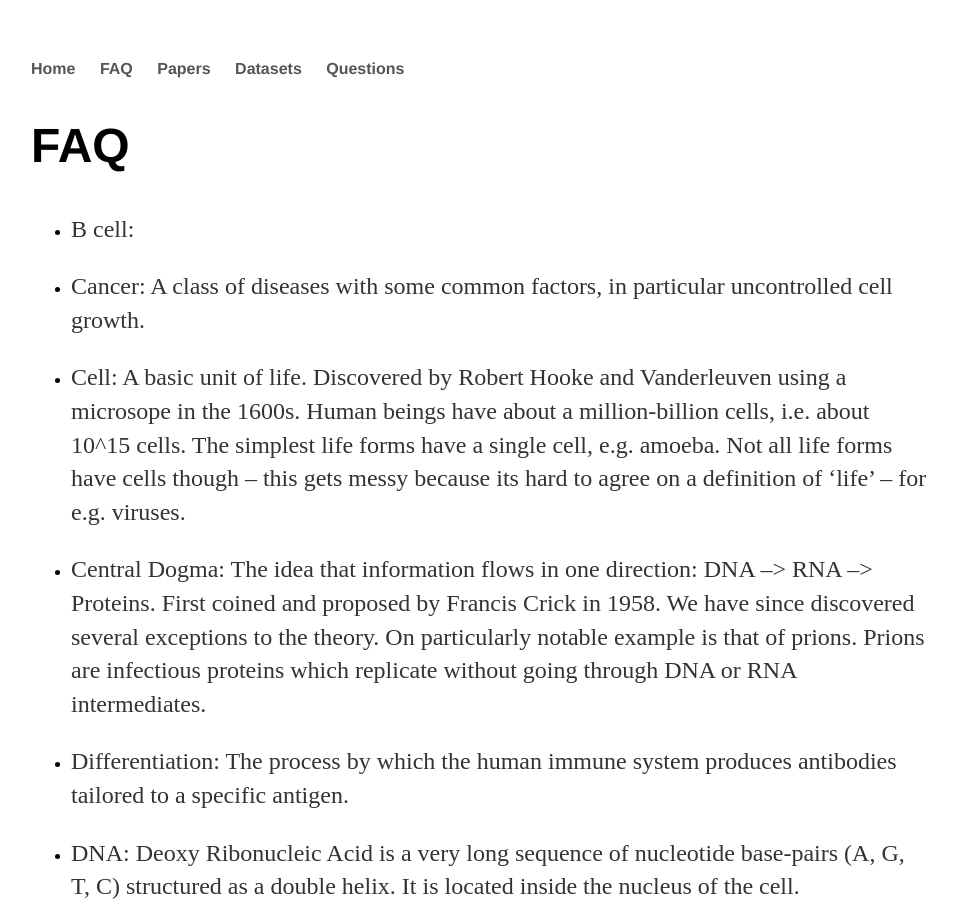
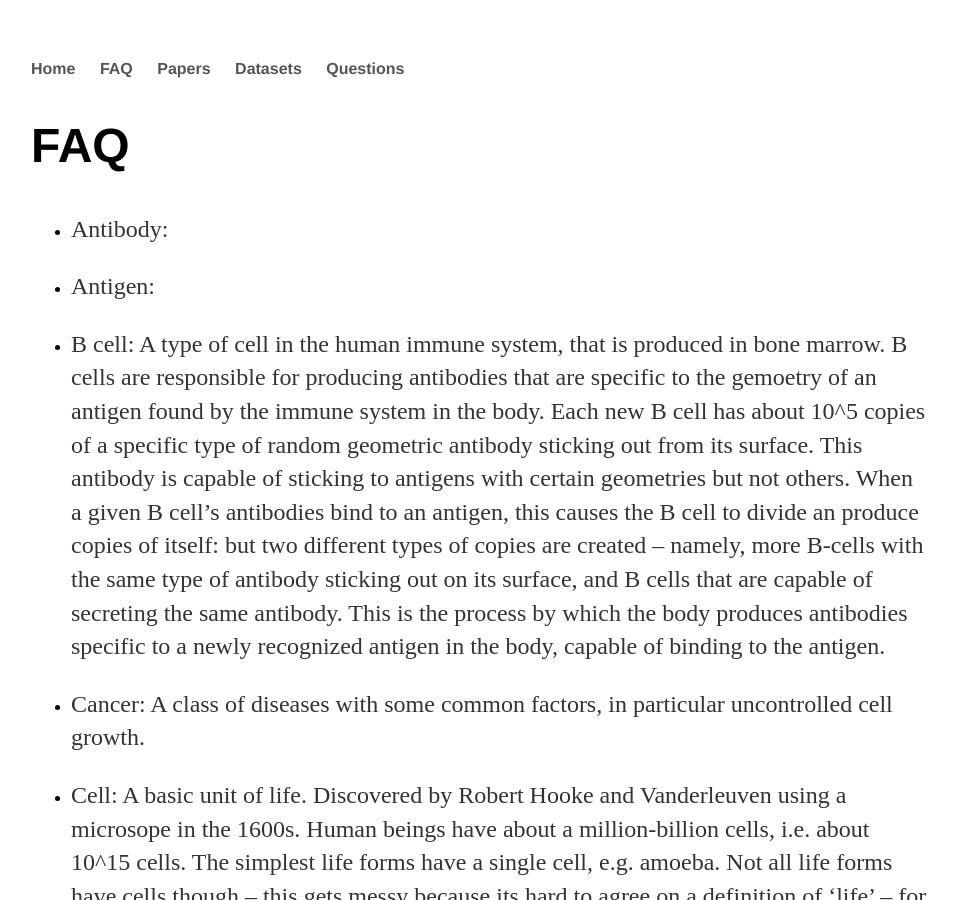
Before and after one commit to thecentraldogma/thecentraldogma.github.io, a Jekyll site: the page built from Glossary/glossary.md, in a window 1280 px wide and 900 px high. Shown: the whole window, without its empty margins (161-1118 px from the left). Built offline with Jekyll 4.4.1, drawn with Linux system fonts in a browser that asks for light colours.

Commit message:
glossary

```diff
--- a/Glossary/glossary.md
+++ b/Glossary/glossary.md
@@ -3,7 +3,11 @@ layout: page
 title: FAQ
 ---
 
-- B cell:
+- Antibody:
+
+- Antigen:
+
+- B cell: A type of cell in the human immune system, that is produced in bone marrow. B cells are responsible for producing antibodies that are specific to the gemoetry of an antigen found by the immune system in the body. Each new B cell has about 10^5 copies of a specific type of random geometric antibody sticking out from its surface. This antibody is capable of sticking to antigens with certain geometries but not others. When a given B cell's antibodies bind to an antigen, this causes the B cell to divide an produce copies of itself: but two different types of copies are created -- namely, more B-cells with the same type of antibody sticking out on its surface, and B cells that are capable of secreting the same antibody. This is the process by which the body produces antibodies specific to a newly recognized antigen in the body, capable of binding to the antigen.
 
 - Cancer: A class of diseases with some common factors, in particular uncontrolled cell growth.
 
```
